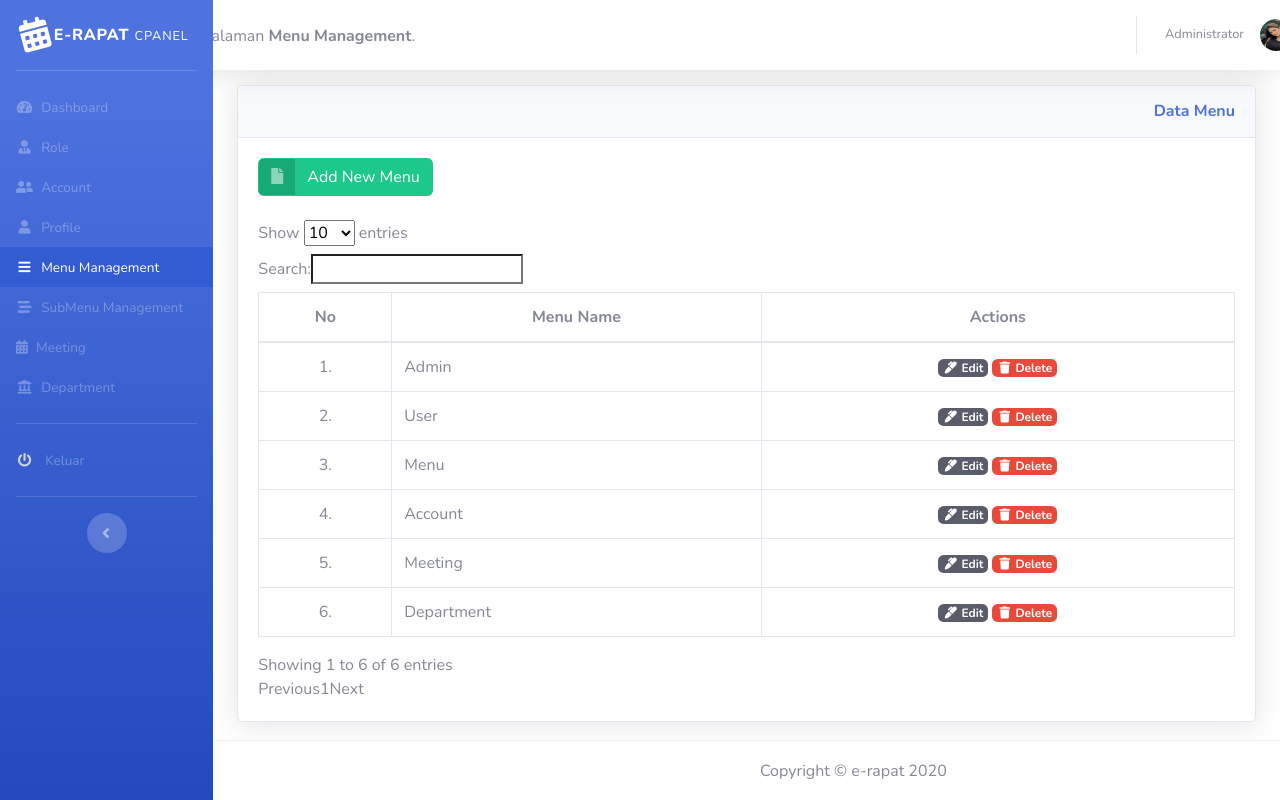
After one commit to ivandj0h/e-rapat, a CodeIgniter app: page /rapat/menu in a window 1280 px wide. The commit adds this page. Run offline with CodeIgniter, Linux system fonts and the light colour scheme; a user stored in the database is signed in; data comes from the database, SQL or seed files in the repository; some libraries are stand-ins or nearby versions.

Commit message:
create crud module app_menu

```diff
--- /dev/null
+++ b/application/controllers/Menu.php
@@ -0,0 +1,59 @@
+<?php
+defined('BASEPATH') or exit('No direct script access allowed');
+
+class Menu extends CI_Controller
+{
+    public function __construct()
+    {
+        parent::__construct();
+        is_logged_in();
+        $this->load->library('form_validation');
+        $this->load->model('PUAModel');
+        $this->load->model('MenuModel', 'menu');
+        $this->load->model('MenuModel');
+    }
+
+    public function index()
+    {
+        $data['title'] = 'Menu Management';
+        $data['profiles'] = $this->PUAModel->get_all_data();
+        $data['menu'] = $this->MenuModel->get_all_menu();
+
+        $this->form_validation->set_rules('menu', 'Menu', 'required');
+
+        if ($this->form_validation->run() == false) {
+
+            $this->load->view('layout/app/app_header', $data);
+            $this->load->view('layout/app/app_sidebar', $data);
+            $this->load->view('layout/app/app_topbar', $data);
+            $this->load->view('modul/menu/index', $data);
+            $this->load->view('layout/app/app_footer');
+        } else {
+
+            $data = array('menu' => $this->input->post('menu'));
+
+            $this->MenuModel->insert_menu($data);
+            $this->session->set_flashdata('messages', '<div class="alert alert-success alert-dismissible fade show" role="alert"><strong>Congradulation!</strong> Menu <strong>' . $data['menu'] . '</strong> has been Added!</div>');
+            redirect('menu');
+        }
+    }
+
+    public function updatemenu()
+    {
+        $id = $this->input->post('id');
+        $data = array('menu' => $this->input->post('menu'));
+
+        $this->MenuModel->update_menu($id, $data);
+        $this->session->set_flashdata('messages', '<div class="alert alert-success alert-dismissible fade show" role="alert"><strong>Congradulation!</strong> Menu <strong>' . $data['menu'] . '</strong> has been Updated!</div>');
+        redirect('menu');
+    }
+
+    public function deletemenu()
+    {
+        $id = $this->input->post('id');
+
+        $this->MenuModel->delete_menu($id);
+        $this->session->set_flashdata('messages', '<div class="alert alert-success alert-dismissible fade show" role="alert"><strong>Congradulation!</strong> Menu has been Deleted!</div>');
+        redirect('menu');
+    }
+}
--- /dev/null
+++ b/application/models/MenuModel.php
@@ -0,0 +1,29 @@
+<?php
+defined('BASEPATH') or exit('No direct script access allowed');
+
+class MenuModel extends CI_Model
+{
+    protected $table_menu = 'user_menu';
+
+    public function get_all_menu()
+    {
+        return $this->db->get($this->table_menu)->result_array();
+    }
+
+    public function insert_menu($data)
+    {
+        return $this->db->insert($this->table_menu, $data);
+    }
+
+    public function update_menu($id, $data)
+    {
+        $this->db->where('id', $id);
+        $this->db->update($this->table_menu, $data);
+    }
+
+    public function delete_menu($id)
+    {
+        $this->db->where('id', $id);
+        $this->db->delete($this->table_menu);
+    }
+}
--- a/application/views/layout/app/app_footer.php
+++ b/application/views/layout/app/app_footer.php
@@ -1,3 +1,8 @@
+                      <!-- Scroll to Top Button-->
+                      <a class="scroll-to-top rounded" href="#page-top">
+                          <i class="fas fa-angle-up"></i>
+                      </a>
+
                       <!-- Footer -->
                       <footer class="footer bg-white">
                           <div class="container my-auto">
@@ -14,10 +19,7 @@
                       </div>
                       <!-- End of Page Wrapper -->
 
-           <!-- Scroll to Top Button-->
-           <a class="scroll-to-top rounded" href="#page-top">
-               <i class="fas fa-angle-up"></i>
-           </a>
+
 
                       <!-- Logout Modal-->
                       <div class="modal fade" id="logoutModal" data-backdrop="static" tabindex="-1" role="dialog" aria-labelledby="exampleModalLabel" aria-hidden="true">
@@ -67,11 +69,11 @@
                           });
 
                           // alert
-               $(".alert-success").fadeTo(1000, 500).slideUp(500, function() {
+                          $(".alert-success").fadeTo(2000, 500).slideUp(500, function() {
                               $(".alert-success").slideUp(500);
                           });
 
-               $(".alert-danger").fadeTo(1000, 500).slideUp(500, function() {
+                          $(".alert-danger").fadeTo(2000, 500).slideUp(500, function() {
                               $(".alert-danger").slideUp(500);
                           });
 
--- /dev/null
+++ b/application/views/modul/menu/index.php
@@ -0,0 +1,162 @@
+<!-- Begin Page Content -->
+<div class="container-fluid">
+
+    <!-- Page Heading -->
+    <div class="contents">
+
+        <!-- Start Breadcumb -->
+        <div class="breadcrumb"></div>
+        <!-- End of Breadcumb -->
+
+        <!-- Start Content Table -->
+        <div class="row mb-4">
+            <div class="col-lg-12">
+
+                <!-- Check for error using form validation -->
+                <!-- Alert if Error occurred-->
+                <?php if (validation_errors()) : ?>
+
+                    <div class="alert alert-danger alert-dismissible fade show col-md-12" role="alert">
+                        <h4 class="alert-heading">Error!</h4>
+                        <hr>
+                        <?= validation_errors(); ?>
+                    </div>
+                <?php endif; ?>
+
+                <!-- Alert if Success saving data to DB -->
+                <?= $this->session->flashdata('messages'); ?>
+
+                <!-- DataTales Example -->
+                <div class="card shadow mb-4">
+                    <div class="card-header py-3">
+                        <h6 class="m-0 font-weight-bold text-primary float-right">Data Menu</h6>
+                    </div>
+                    <div class="card-body">
+                        <div class="table-responsive">
+                            <a href="#" class="btn btn-success btn-icon-split mb-4" data-toggle="modal" data-target="#menuAdd">
+                                <span class="icon text-white-50">
+                                    <i class="fas fa-file"></i>
+                                </span>
+                                <span class="text">Add New Menu</span>
+                            </a>
+                            <table class="table table-bordered table-hover" id="dataTable" width="100%" cellspacing="0">
+                                <thead>
+                                    <tr>
+                                        <th class="text-center">No</th>
+                                        <th class="text-center w-20">Menu Name</th>
+                                        <th class="text-center w-20">Actions</th>
+                                    </tr>
+                                </thead>
+                                <tbody>
+                                    <?php $no = 1; ?>
+                                    <?php foreach ($menu as $m) : ?>
+                                        <tr>
+                                            <td class="text-center"><?= $no++; ?>.</td>
+                                            <td class="text-left"><?= $m['menu']; ?></td>
+                                            <td class="text-center">
+                                                <span class="badge badge-dark" data-toggle="modal" data-target="#menuEdit<?= $m['id']; ?>" style="cursor:pointer"><i class="fas fa-fw fa-marker"></i> Edit</span>
+                                                <span class="badge badge-danger" data-toggle="modal" data-target="#menuDel<?= $m['id']; ?>" style="cursor:pointer"><i class="fas fa-fw fa-trash"></i> Delete</span>
+                                            </td>
+                                        </tr>
+
+                                    <?php endforeach; ?>
+                                </tbody>
+                            </table>
+                        </div>
+                    </div>
+                </div>
+            </div>
+        </div>
+        <!-- End of Content Table -->
+    </div>
+</div>
+<!-- /.container-fluid -->
+
+</div>
+<!-- End of Main Content -->
+
+<!-- =============================================================================================== -->
+
+<!-- Start of Modal Add -->
+<div class="modal fade" id="menuAdd" tabindex="-1" data-backdrop="static" role="dialog" aria-labelledby="menuAdd" aria-hidden="true">
+    <div class="modal-dialog">
+        <div class="modal-content">
+            <div class="modal-header">
+                <h5 class="modal-title" id="menuAdd">Add New Menu</h5>
+                <button type="button" class="close" data-dismiss="modal" aria-label="Close">
+                    <span aria-hidden="true">&times;</span>
+                </button>
+            </div>
+            <form action="<?= base_url('menu'); ?>" method="POST">
+                <input type="hidden" name="<?php echo $this->security->get_csrf_token_name(); ?>" value="<?php echo $this->security->get_csrf_hash(); ?>" style="display: none">
+                <div class="modal-body">
+                    <div class="form-group">
+                        <input type="text" class="form-control" id="menu" name="menu" placeholder="Enter Menu...">
+                    </div>
+                </div>
+                <div class="modal-footer">
+                    <button type="button" class="btn btn-secondary" data-dismiss="modal">Close</button>
+                    <button type="submit" class="btn btn-primary">Submit</button>
+                </div>
+            </form>
+        </div>
+    </div>
+</div>
+<!-- End of Modal Add -->
+
+<!-- Start of Modal Edit -->
+<?php
+foreach ($menu as $a) :
+    $id = $a['id'];
+    $menu = $a['menu'];
+?>
+    <div class="modal fade" id="menuEdit<?= $id; ?>" data-backdrop="static" data-keyboard="false" tabindex="-1" role="dialog" aria-labelledby="menuEdit" aria-hidden="true">
+        <div class="modal-dialog">
+            <div class="modal-content">
+                <div class="modal-header">
+                    <h5 class="modal-title" id="menuAdd">Edit Menu</h5>
+                    <button type="button" class="close" data-dismiss="modal" aria-label="Close">
+                        <span aria-hidden="true">&times;</span>
+                    </button>
+                </div>
+                <form action="<?= base_url('menu/updatemenu'); ?>" method="POST">
+                    <input type="hidden" name="<?php echo $this->security->get_csrf_token_name(); ?>" value="<?php echo $this->security->get_csrf_hash(); ?>" style="display: none">
+                    <div class="modal-body">
+                        <div class="form-group row">
+                            <div class="col-sm-10">
+                                <input type="text" name="menu" class="form-control form-control-user" id="menu" value="<?= $menu; ?>" placeholder="menu">
+                                <?= form_error('menu', '<small class="text-danger">', '</small>'); ?>
+                            </div>
+                        </div>
+                    </div>
+                    <div class="modal-footer">
+                        <input type="hidden" name="id" value="<?= $id; ?>">
+                        <button type="button" class="btn btn-secondary" data-dismiss="modal">Cancel</button>
+                        <button type="submit" class="btn btn-danger">Update!</button>
+                    </div>
+                </form>
+            </div>
+        </div>
+    </div>
+<?php endforeach; ?>
+<!-- End of Modal Edit -->
+
+<!-- Start of Modal Delete -->
+<div class="modal fade" id="menuDel<?= $id; ?>" data-backdrop="static" data-keyboard="false" tabindex="-1" role="dialog" aria-labelledby="staticBackdropLabel" aria-hidden="true">
+    <div class="modal-dialog">
+        <div class="modal-content">
+            <form action="<?= base_url('menu/deletemenu'); ?>" method="POST">
+                <input type="hidden" name="<?php echo $this->security->get_csrf_token_name(); ?>" value="<?php echo $this->security->get_csrf_hash(); ?>" style="display: none">
+                <div class="modal-body">
+                    <p>Are you sure want to delete <b><?= $menu; ?> ?</b></p>
+                </div>
+                <div class="modal-footer">
+                    <input type="hidden" name="id" value="<?= $id; ?>">
+                    <button type="button" class="btn btn-secondary" data-dismiss="modal">Cancel</button>
+                    <button type="submit" class="btn btn-danger">Confirm!</button>
+                </div>
+            </form>
+        </div>
+    </div>
+</div>
+<!-- End of Modal Delete -->
--- a/assets/css/custom.css
+++ b/assets/css/custom.css
@@ -26,9 +26,9 @@
 }
 
 .breadcrumb {
-	border-bottom: 1px solid #eeeeee;
-	background-color: #ffffff;
-	margin-top: 85px;
+	/* border-bottom: 1px solid #eeeeee; */
+	/* background-color: #ffffff; */
+	margin-top: 45px;
 }
 
 .jumbotron {
@@ -98,7 +98,7 @@ ul.timeline > li:before {
 }
 
 .form-heigt {
-	height: 1500px !important;
+	height: 10px !important;
 }
 
 .datepicker td,
```
Also changed, not shown: application/controllers/Admin.php (+4 -4 lines). Lines whose indentation alone changed are shown as unchanged.
